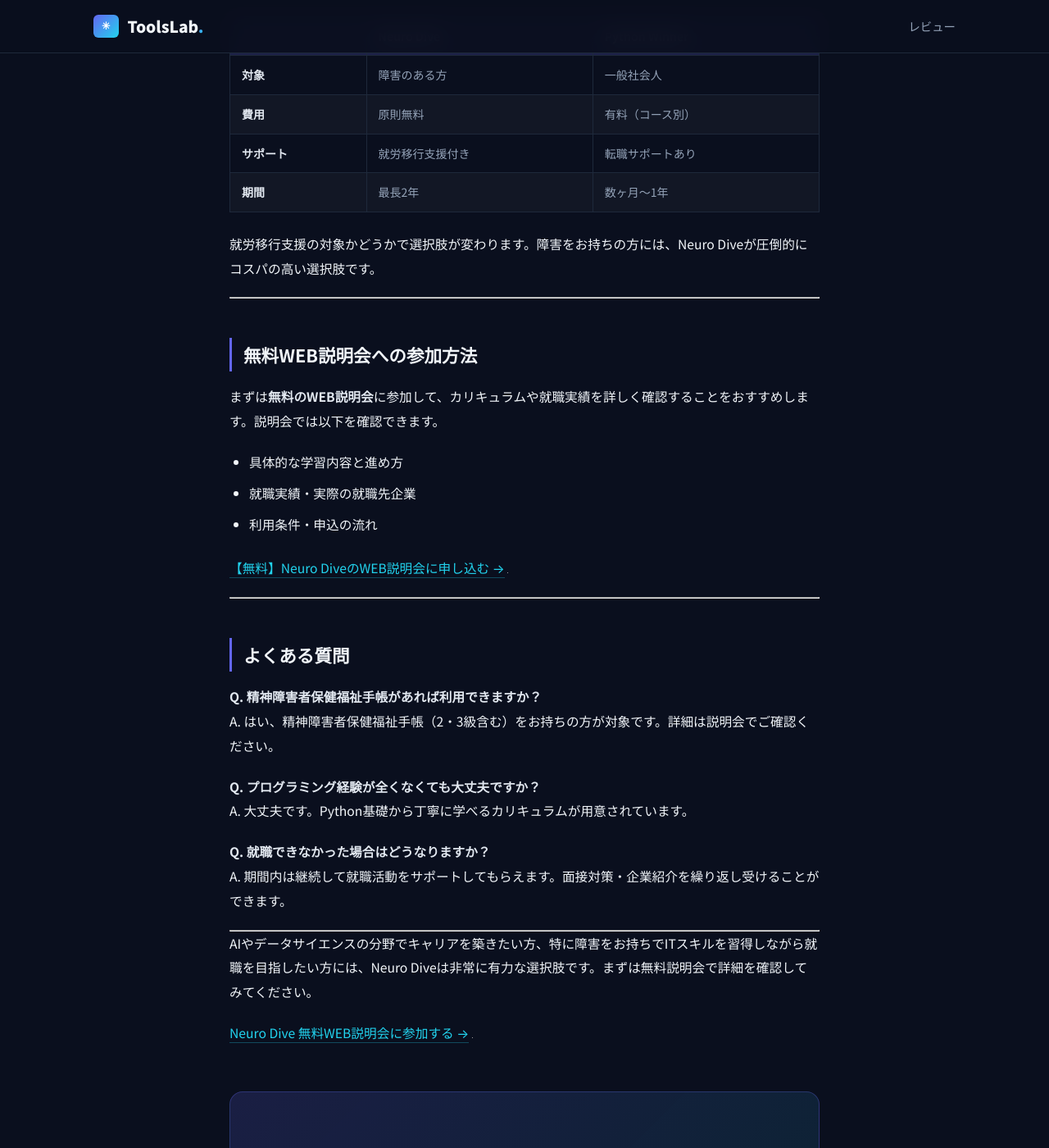
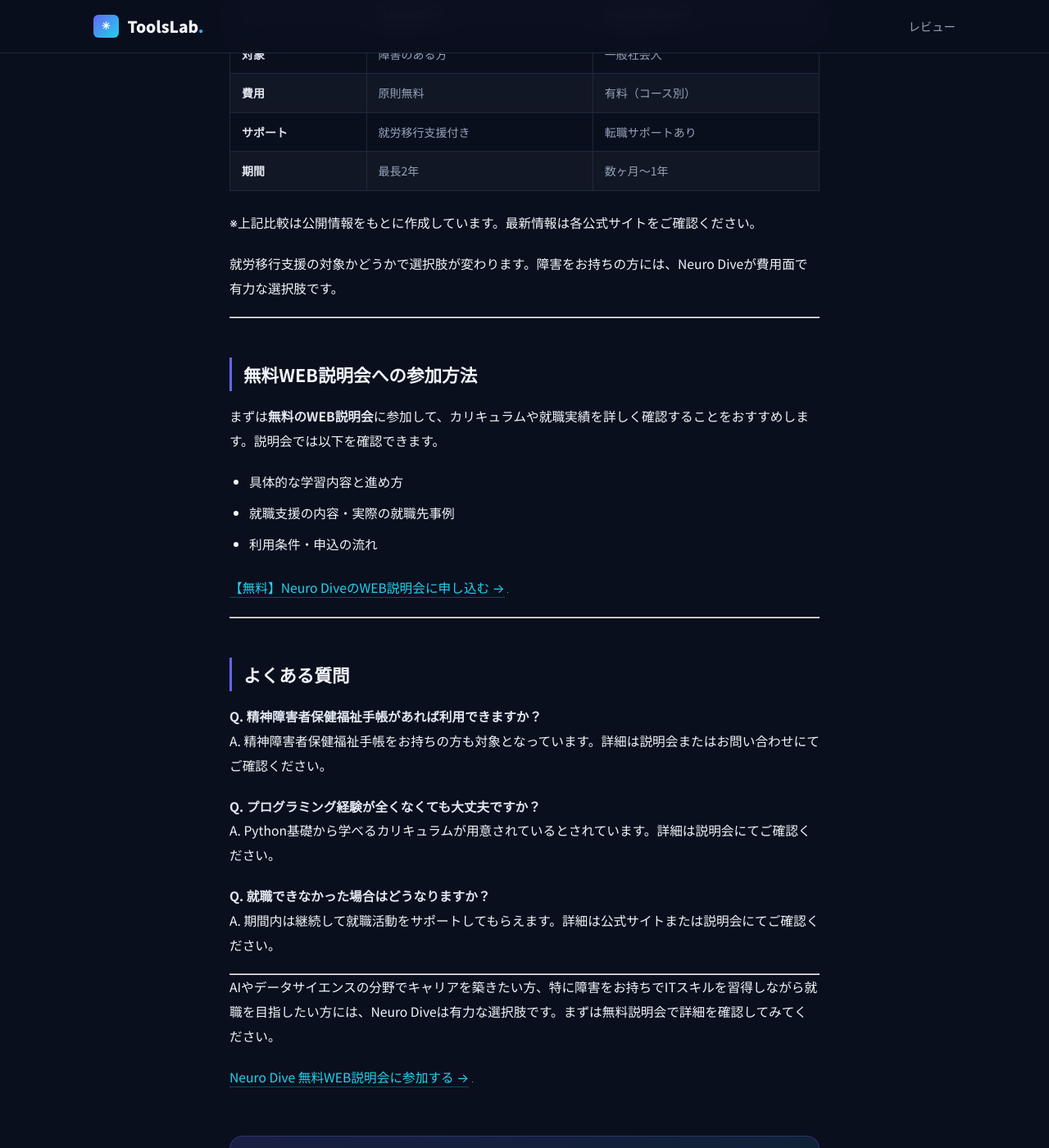
Before and after one commit to ToolsLab-ops/review, a Jekyll site: the page built from _posts/2026-05-07-neuro-dive-review.md, in a window 1280 px wide and 1400 px high, scrolled down 2518 px. Shown: the whole window at 82% size. Built offline with Jekyll 4.4.1, drawn with Linux system fonts in a browser that asks for light colours; some of the changed text lies outside the part shown.

Commit message:
fix: remove unverified price figures and absolute claims from neuro-dive article

```diff
--- a/_posts/2026-05-07-neuro-dive-review.md
+++ b/_posts/2026-05-07-neuro-dive-review.md
@@ -37,7 +37,7 @@
 | **データ分析** | pandas・NumPy・可視化ツール活用 |
 | **ビジネス応用** | AI導入事例・業務自動化の実践 |
 
-学習は個別プログラムで進めるため、プログラミング未経験者でも無理なくステップアップできます。支援員が常時在籍しており、技術的な質問にもすぐ対応してもらえる環境が整っています。
+学習は個別プログラムで進めるため、プログラミング未経験者でも無理なくステップアップできます。支援員が常時在籍しており、技術的な質問にも対応してもらえる体制が整っているとされています。
 
 ---
 
@@ -47,15 +47,17 @@
 
 - **対象**: 障害者手帳をお持ちの方（精神・身体・知的）
 - **受講期間**: 最長2年間
-- **自己負担**: 所得に応じて月額最大37,200円（多くの方は無料）
+- **自己負担**: 所得・世帯状況により異なります
 
-通常のプログラミングスクールと比べて、大幅にコストを抑えながら専門的なAI・データサイエンス技術を習得できる点が非常に魅力的です。
+※自己負担額の詳細は公式サイトまたは説明会にてご確認ください。
+
+通常のプログラミングスクールと比べて、費用を大幅に抑えながら専門的なAI・データサイエンス技術を習得できる点が魅力です。
 
 ---
 
-## 転職・キャリアチェンジの実績
+## 就職・キャリアチェンジのサポート
 
-Neuro DiveはIT企業・データ関連企業への就職実績が豊富で、就職活動において以下のサポートを受けられます。
+Neuro DiveはIT企業・データ関連企業への就職支援を行っており、以下のサポートを受けられます。
 
 - 職務経歴書・履歴書の作成支援
 - 模擬面接・企業研究サポート
@@ -67,8 +69,6 @@
 
 ## Python Winnerとの違い
 
-同じAI学習系サービスである**Python Winner**との主な違いを整理します。
-
 | | Neuro Dive | Python Winner |
 |--|-----------|--------------|
 | **対象** | 障害のある方 | 一般社会人 |
@@ -76,7 +76,9 @@
 | **サポート** | 就労移行支援付き | 転職サポートあり |
 | **期間** | 最長2年 | 数ヶ月〜1年 |
 
-就労移行支援の対象かどうかで選択肢が変わります。障害をお持ちの方には、Neuro Diveが圧倒的にコスパの高い選択肢です。
+※上記比較は公開情報をもとに作成しています。最新情報は各公式サイトをご確認ください。
+
+就労移行支援の対象かどうかで選択肢が変わります。障害をお持ちの方には、Neuro Diveが費用面で有力な選択肢です。
 
 ---
 
@@ -85,7 +87,7 @@
 まずは**無料のWEB説明会**に参加して、カリキュラムや就職実績を詳しく確認することをおすすめします。説明会では以下を確認できます。
 
 - 具体的な学習内容と進め方
-- 就職実績・実際の就職先企業
+- 就職支援の内容・実際の就職先事例
 - 利用条件・申込の流れ
 
 <a href="https://px.a8.net/svt/ejp?a8mat=4B3JAH+BLCYXE+47GS+HV7V6" rel="nofollow">【無料】Neuro DiveのWEB説明会に申し込む →</a>
@@ -96,17 +98,17 @@
 ## よくある質問
 
 **Q. 精神障害者保健福祉手帳があれば利用できますか？**
-A. はい、精神障害者保健福祉手帳（2・3級含む）をお持ちの方が対象です。詳細は説明会でご確認ください。
+A. 精神障害者保健福祉手帳をお持ちの方も対象となっています。詳細は説明会またはお問い合わせにてご確認ください。
 
 **Q. プログラミング経験が全くなくても大丈夫ですか？**
-A. 大丈夫です。Python基礎から丁寧に学べるカリキュラムが用意されています。
+A. Python基礎から学べるカリキュラムが用意されているとされています。詳細は説明会にてご確認ください。
 
 **Q. 就職できなかった場合はどうなりますか？**
-A. 期間内は継続して就職活動をサポートしてもらえます。面接対策・企業紹介を繰り返し受けることができます。
+A. 期間内は継続して就職活動をサポートしてもらえます。詳細は公式サイトまたは説明会にてご確認ください。
 
 ---
 
-AIやデータサイエンスの分野でキャリアを築きたい方、特に障害をお持ちでITスキルを習得しながら就職を目指したい方には、Neuro Diveは非常に有力な選択肢です。まずは無料説明会で詳細を確認してみてください。
+AIやデータサイエンスの分野でキャリアを築きたい方、特に障害をお持ちでITスキルを習得しながら就職を目指したい方には、Neuro Diveは有力な選択肢です。まずは無料説明会で詳細を確認してみてください。
 
 <a href="https://px.a8.net/svt/ejp?a8mat=4B3JAH+BLCYXE+47GS+HV7V6" rel="nofollow">Neuro Dive 無料WEB説明会に参加する →</a>
 <img border="0" width="1" height="1" src="https://www10.a8.net/0.gif?a8mat=4B3JAH+BLCYXE+47GS+HV7V6" alt="">
```
